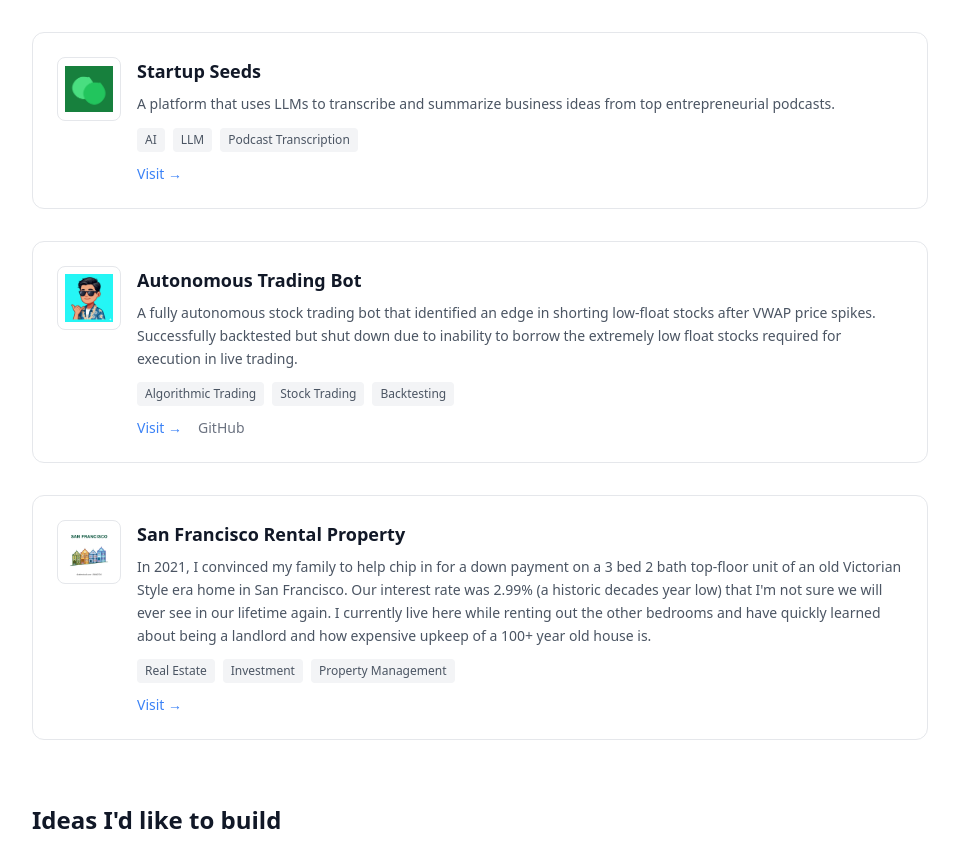
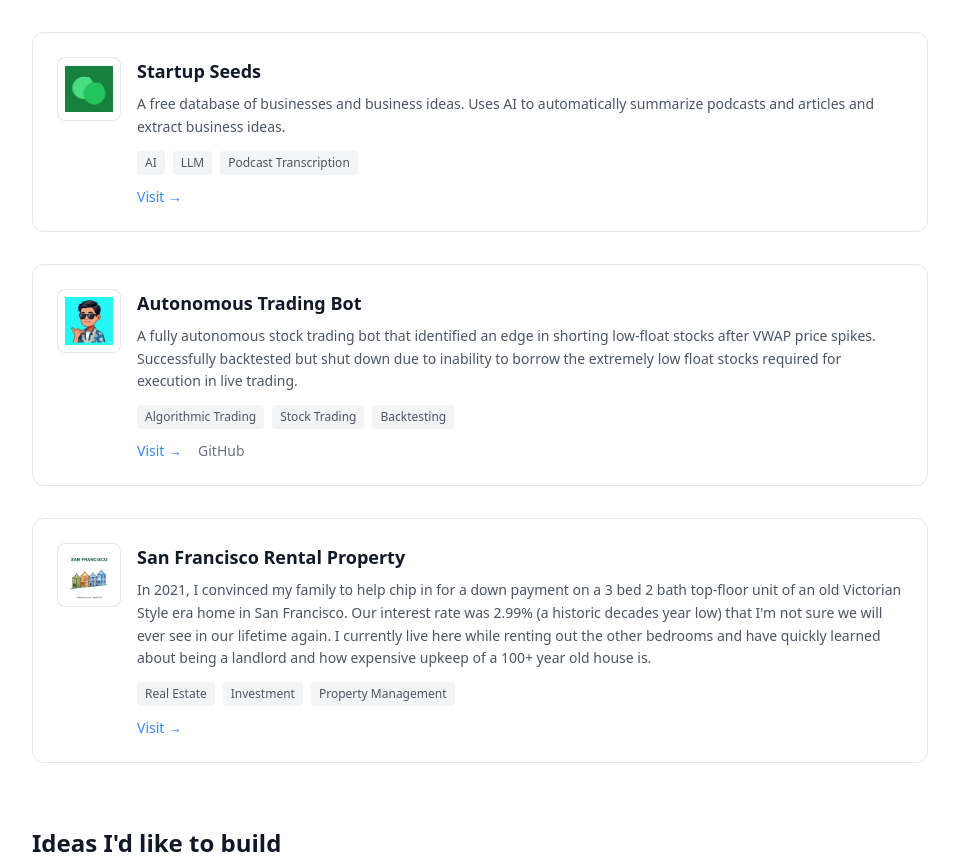
Before and after one commit to beaubranton4/bbranton-website, a Next.js app: page /projects in a window 1280 px wide. Shown: the part 859-1725 px from the top of the page, without its empty margins (160-1119 px from the left). Built offline with nearby package versions, Linux system fonts and the light colour scheme.

Commit message:
update startup seeds project description

```diff
--- a/src/pages/projects/index.tsx
+++ b/src/pages/projects/index.tsx
@@ -46,7 +46,7 @@ const projects: Project[] = [
   {
     id: 'startup-seeds',
     title: 'Startup Seeds',
-    description: 'A platform that uses LLMs to transcribe and summarize business ideas from top entrepreneurial podcasts.',
+    description: 'A free database of businesses and business ideas. Uses AI to automatically summarize podcasts and articles and extract business ideas.',
     tags: ['AI', 'LLM', 'Podcast Transcription', 'Entrepreneurship'],
     image: '/images/startup-seeds.jpg',
     link: 'https://startupseeds.io',
```
Also changed, not shown: content/posts/2025-12-08-paradox-of-choice.md (line endings or trailing spaces), content/posts/2025-12-11-practice-planner-mistake-and-goals.md (line endings or trailing spaces), content/posts/2025-12-12-wysiwyg-editor-and-discipline.md (line endings or trailing spaces).
